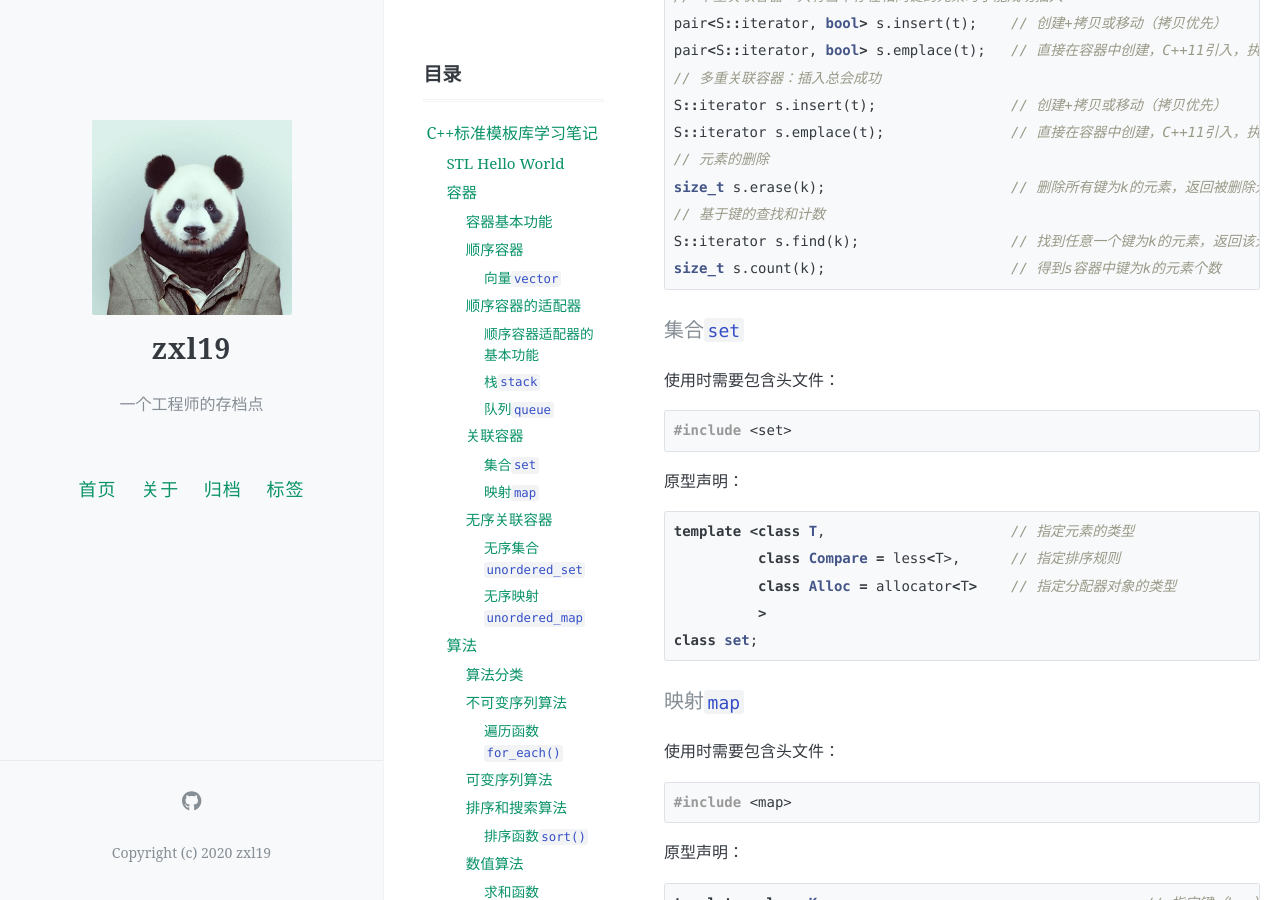
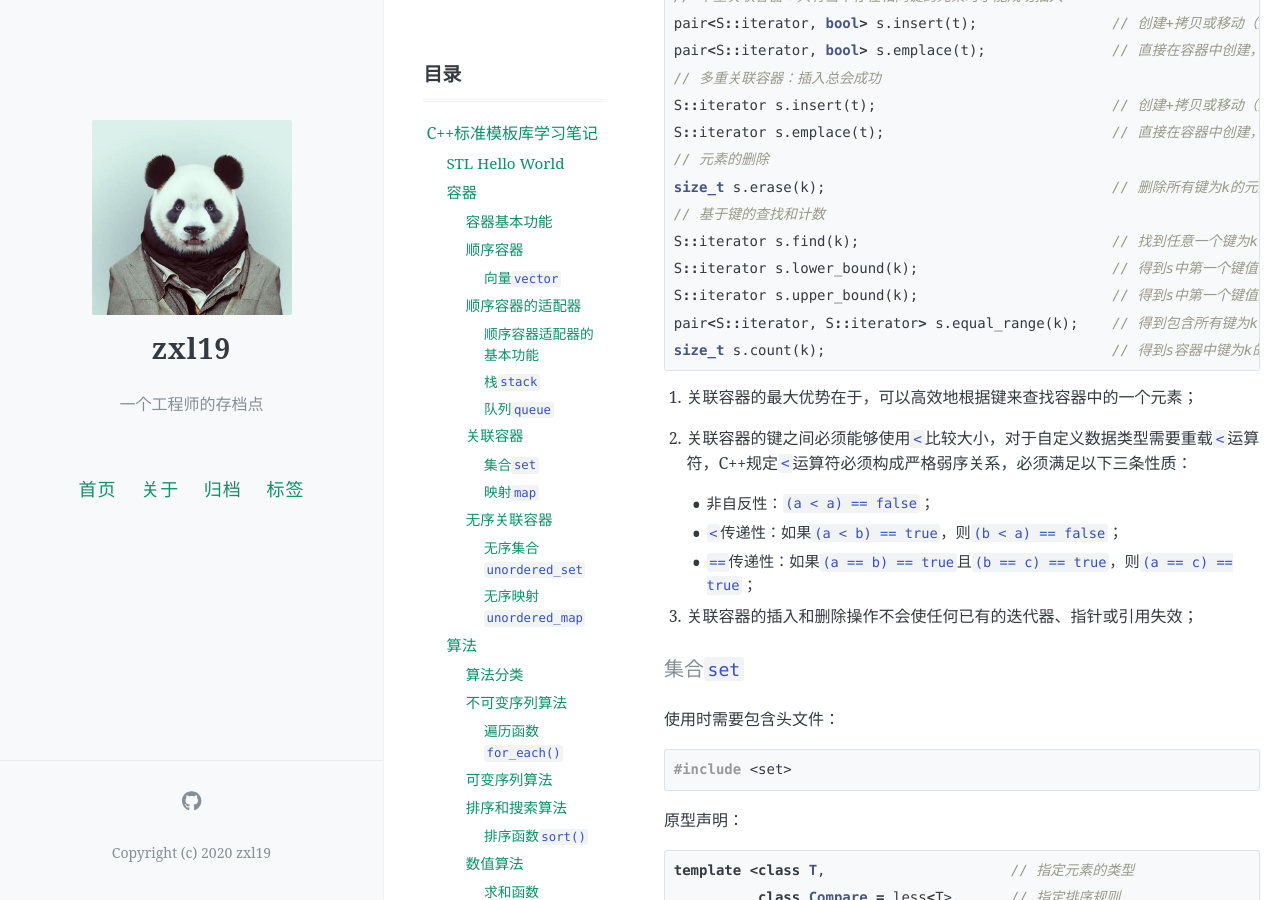
Before and after one commit to zxl19/zxl19.github.io, a Jekyll site: the page built from _posts/2021-09-19-stl-note.md, in a window 1280 px wide and 900 px high, scrolled down 5925 px. Built offline with Jekyll 4.4.1, drawn with Linux system fonts in a browser that asks for light colours; comment, search, counter and statistics services are not loaded.

Commit message:
Update Posts

````diff
--- a/_posts/2021-09-19-stl-note.md
+++ b/_posts/2021-09-19-stl-note.md
@@ -230,17 +230,29 @@ value_type& s.back()
 S s(q1, q2);
 // 元素的插入
 // 单重关联容器：只有当不存在相同键的元素时才能成功插入
-pair<S::iterator, bool> s.insert(t);    // 创建+拷贝或移动（拷贝优先）
-pair<S::iterator, bool> s.emplace(t);   // 直接在容器中创建，C++11引入，执行效率高
+pair<S::iterator, bool> s.insert(t);                // 创建+拷贝或移动（拷贝优先）
+pair<S::iterator, bool> s.emplace(t);               // 直接在容器中创建，C++11引入，执行效率高
 // 多重关联容器：插入总会成功
-S::iterator s.insert(t);                // 创建+拷贝或移动（拷贝优先）
-S::iterator s.emplace(t);               // 直接在容器中创建，C++11引入，执行效率高
+S::iterator s.insert(t);                            // 创建+拷贝或移动（拷贝优先）
+S::iterator s.emplace(t);                           // 直接在容器中创建，C++11引入，执行效率高
 // 元素的删除
-size_t s.erase(k);                      // 删除所有键为k的元素，返回被删除元素的个数
+size_t s.erase(k);                                  // 删除所有键为k的元素，返回被删除元素的个数
 // 基于键的查找和计数
-S::iterator s.find(k);                  // 找到任意一个键为k的元素，返回该元素的迭代器，如果s中没有键为k的元素，则返回s.end()
-size_t s.count(k);                      // 得到s容器中键为k的元素个数
+S::iterator s.find(k);                              // 找到任意一个键为k的元素，返回该元素的迭代器，如果s中没有键为k的元素，则返回s.end()
+S::iterator s.lower_bound(k);                       // 得到s中第一个键值不小于k的元素的迭代器
+S::iterator s.upper_bound(k);                       // 得到s中第一个键值大于k的元素的迭代器
+pair<S::iterator, S::iterator> s.equal_range(k);    // 得到包含所有键为k的元素的区间[p1, p2)，满足p1 == s.lower_bound(k)且p2 == s.upper_bound(k)
+size_t s.count(k);                                  // 得到s容器中键为k的元素个数
 ```
+
+1. 关联容器的最大优势在于，可以高效地根据键来查找容器中的一个元素；
+2. 关联容器的键之间必须能够使用`<`比较大小，对于自定义数据类型需要重载`<`运算符，C++规定`<`运算符必须构成严格弱序关系，必须满足以下三条性质：
+
+    - 非自反性：`(a < a) == false`；
+    - `<`传递性：如果`(a < b) == true`，则`(b < a) == false`；
+    - `==`传递性：如果`(a == b) == true`且`(b == c) == true`，则`(a == c) == true`；
+
+3. 关联容器的插入和删除操作不会使任何已有的迭代器、指针或引用失效；
 
 #### 集合`set`
 
````
Also changed, not shown: _posts/2021-05-25-slam-tool.md (+2 -1 lines), _posts/2022-10-11-slam-material.md (+4 -2 lines), _posts/2023-04-11-nanoflann-note.md (added, +110 -0 lines).
